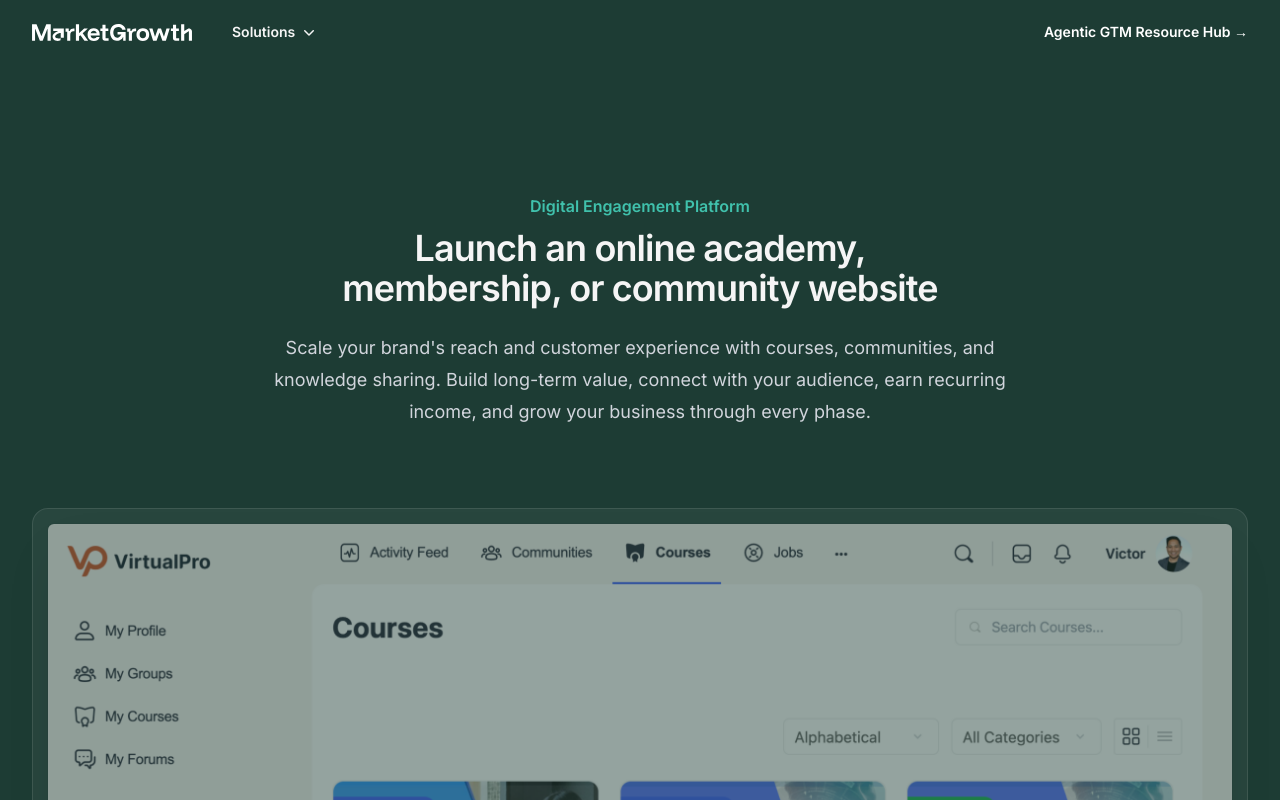
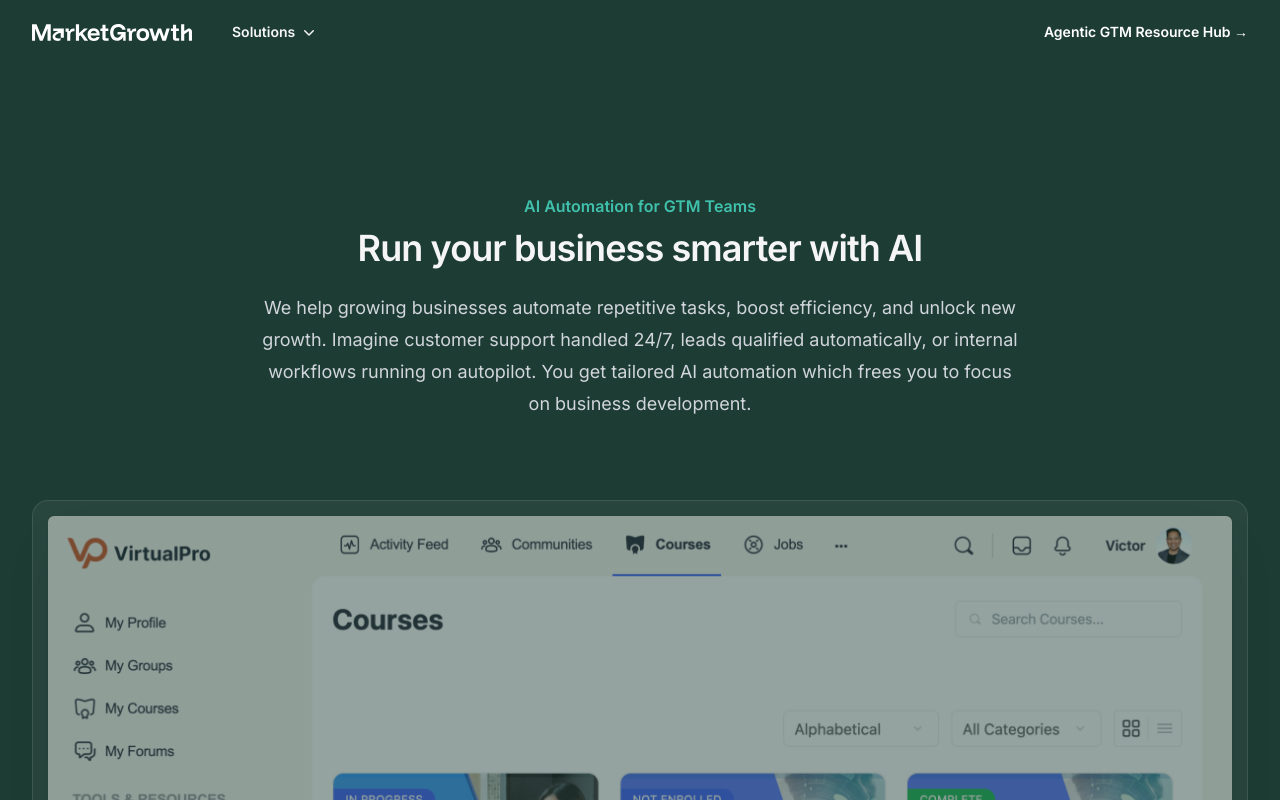
Before and after one commit to growthUx/mgio, a Next.js app: page /ai-automation in a window 1280 px wide. Shown: the top 800 px of the page. Built offline with nearby package versions, Linux system fonts and the light colour scheme.

Commit message:
Update home page

```diff
--- a/src/app/HomePage.jsx
+++ b/src/app/HomePage.jsx
@@ -114,8 +114,8 @@ export default function HomePage() {
                   </span>
                 </a>
               </div>
-              <h1 className="font-funnel-display text-5xl font-semibold text-pretty text-[#F5F5F5] sm:text-7xl pr-4">Your DX<span className="text-[#40C1AC]">+</span>AI Lab</h1>
-              <h2 className="text-xl mt-4 text-[#F5F5F5] text-pretty sm:text-[22px] pr-4">We build AI products and digital communities. As a technical partner, we work with fast growing teams to build digital gardens and scale through agentic GTM.</h2>
+              <h1 className="font-funnel-display text-4xl font-semibold text-pretty text-[#F5F5F5] sm:text-7xl pr-4">Your DX<span className="text-[#40C1AC]">+</span>AI Lab</h1>
+              <h2 className="text-xl mt-4 text-[#F5F5F5] text-pretty sm:text-[22px] pr-4">We work with fast growing teams to design+build online communities and integrate AI automation into GTM workflow.</h2>
               <p className="mt-8 text-md max-w-2xl mx-auto text-pretty text-[#F5F5F5] pr-8 sm:text-lg/8 sm:mx-0">
               Lean on us to turn your static website into a brand moat, starting with digital engagement platform and AI-driven workflow automation. </p>
               <div className="mt-10 flex items-center gap-x-6">
--- a/src/app/ai-automation/AIAutomationPage.jsx
+++ b/src/app/ai-automation/AIAutomationPage.jsx
@@ -94,12 +94,12 @@ export default function AIAutomationPage() {
       <main className="relative isolate">
         <div id="digital-engagement-platform" className="mx-auto mt-20 pt-12 pb-4 max-w-7xl px-6 lg:px-8 lg:pb-12">
           <div className="mx-auto max-w-4xl sm:text-center">
-            <h2 className="text-base/7 font-semibold text-[#40C1AC]">Digital Engagement Platform</h2>
+            <h2 className="text-base/7 font-semibold text-[#40C1AC]">AI Automation for GTM Teams</h2>
             <p className="mt-2 text-2xl font-semibold tracking-tight text-pretty text-[#f5f5f5] sm:text-4xl sm:text-balance">
-              Launch an online academy, membership, or community website
+            Run your business smarter with AI
             </p>
             <p className="mt-6 max-w-3xl  mx-auto text-lg/8 text-gray-300">
-            Scale your brand&apos;s reach and customer experience with courses, communities, and knowledge sharing. Build long-term value, connect with your audience, earn recurring income, and grow your business through every phase.
+            We help growing businesses automate repetitive tasks, boost efficiency, and unlock new growth. Imagine customer support handled 24/7, leads qualified automatically, or internal workflows running on autopilot. You get tailored AI automation which frees you to focus on business development.
             </p>
           </div>
         </div>
```
